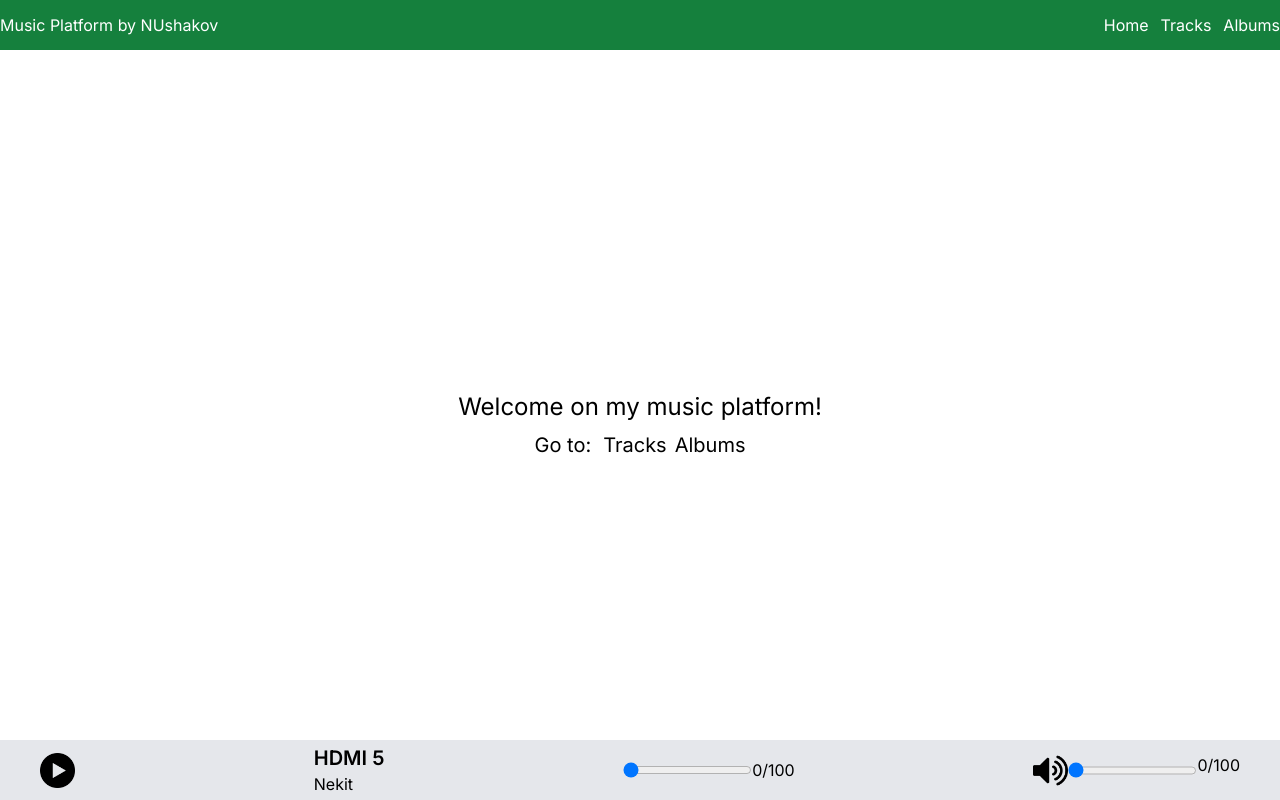
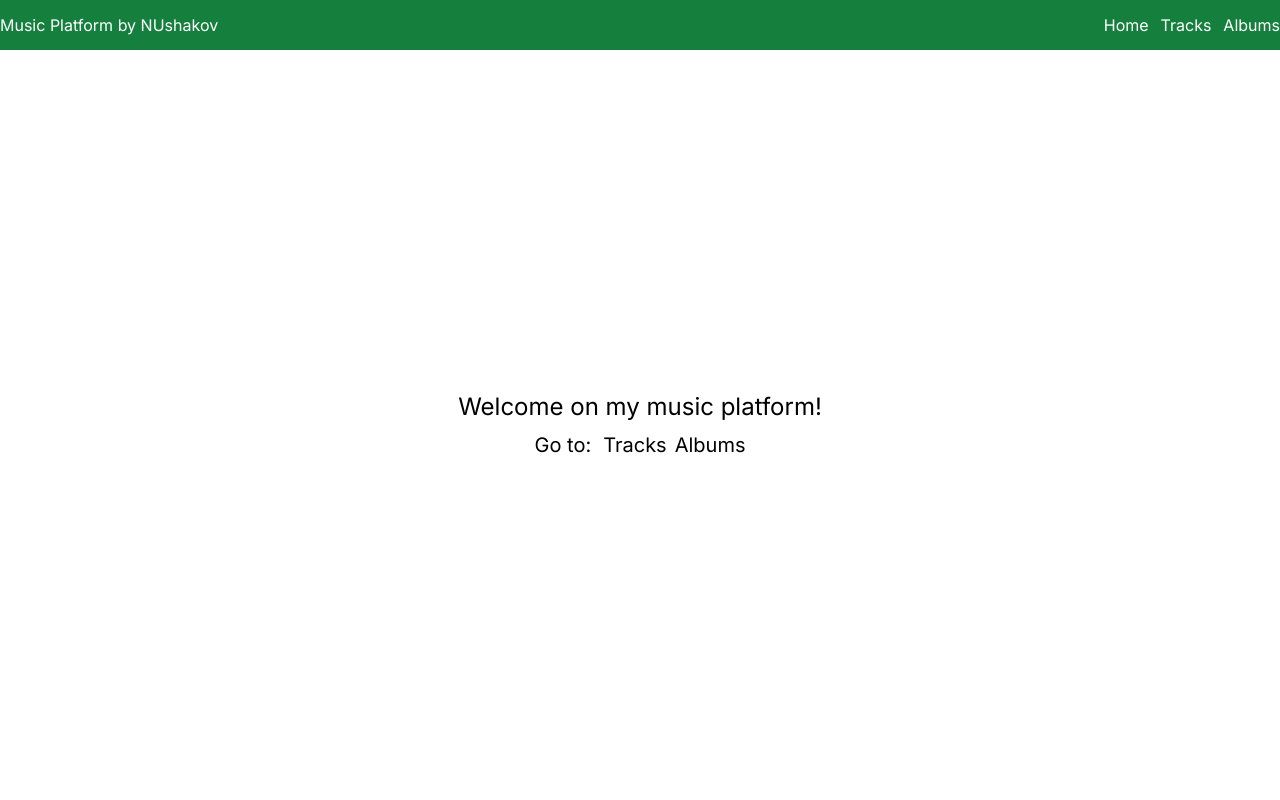
Before and after one commit to foreverflyyy/next-clone-spotify, a Next.js app in the folder client/: page / in a window 1280 px wide. Built offline with nearby package versions, Linux system fonts and the light colour scheme.

Commit message:
front: working player and cards of tracks

```diff
--- a/client/src/components/Player.tsx
+++ b/client/src/components/Player.tsx
@@ -1,11 +1,12 @@
 "use client"
-
-import React, {useState} from 'react';
+import React, {useEffect} from 'react';
 import Image from "next/image";
 import {ITrack} from "@/models/track";
 import TrackProgress from "@/components/TrackProgress";
 import {useAppDispatch, useAppSelector} from "@/store/hooks";
-import {setPause} from "@/store/features/playerSlice";
+import {setCurrentTime, setDuration, setPause, setVolume} from "@/store/features/playerSlice";
+
+let audio: any = null;
 
 const Player = () => {
 
@@ -19,14 +20,59 @@ const Player = () => {
 
     const dispatch = useAppDispatch();
 
-    const track: ITrack = {
-        "_id": "64b6cea987a5ec39938ff6f8",
-        "name": "HDMI 5",
-        "artist": "Nekit",
-        "text": "bla bla bla",
-        "listeners": 0,
-        "comments": []
+    useEffect(() => {
+        if(!active) {
+            audio = new Audio();
+        } else {
+            setAudio();
+            play();
+        }
+    }, [active])
+
+    useEffect(() => {
+        if(pause) {
+            stop();
+        } else {
+            play();
+        }
+
+    }, [pause])
+
+    const setAudio = () => {
+        if(active) {
+            audio.src = "http://localhost:5000/" + active.audio;
+            audio.volume = volume / 100;
+            audio.onloadedmetadata = () => {
+                dispatch(setDuration(Math.ceil(audio.duration)));
+            }
+            audio.ontimeupdate = () => {
+                dispatch(setCurrentTime(Math.ceil(audio.currentTime)));
+            }
+        }
     }
+
+    const play = () => {
+        audio.play();
+        dispatch(setPause(false));
+    }
+
+    const stop = () => {
+        audio.pause();
+        dispatch(setPause(true));
+    }
+
+    const changeVolume = (e: React.ChangeEvent<HTMLInputElement>) => {
+        audio.volume = Number(e.target.value) / 100;
+        dispatch(setVolume(Number(e.target.value)));
+    }
+
+    const changeCurrentTime = (e: React.ChangeEvent<HTMLInputElement>) => {
+        audio.currentTime = Number(e.target.value);
+        dispatch(setCurrentTime(Number(e.target.value)));
+    }
+
+    if(!active)
+        return null;
 
     return (
         <div className={"fixed bottom-0 h-[60px] w-full flex items-center justify-between bg-gray-200 px-10 py-4"}>
@@ -38,7 +84,7 @@ const Player = () => {
                         height={35}
                         alt="Play"
                         className={"cursor-pointer hover:scale-[1.2] duration-300"}
-                        onClick={() => dispatch(setPause(false))}
+                        onClick={play}
                     />
                 )
                 : (
@@ -48,18 +94,18 @@ const Player = () => {
                         height={35}
                         alt="Pause"
                         className={"cursor-pointer hover:scale-[1.2] duration-300"}
-                        onClick={() => dispatch(setPause(true))}
+                        onClick={stop}
                     />
                 )
             }
             <div className={"flex flex-col"}>
-                <h2 className={"font-semibold text-xl"}>{track.name}</h2>
-                <h2>{track.artist}</h2>
+                <h2 className={"font-semibold text-xl"}>{active?.name}</h2>
+                <h2>{active?.artist}</h2>
             </div>
             <TrackProgress
-                right={100}
-                left={0}
-                onChange={(e) => {}}
+                left={currentTime}
+                right={duration}
+                onChange={changeCurrentTime}
             />
             <div className={"flex"}>
                 <Image
@@ -71,9 +117,9 @@ const Player = () => {
                     onClick={() => console.log("volume")}
                 />
                 <TrackProgress
+                    left={volume}
                     right={100}
-                    left={0}
-                    onChange={(e) => {}}
+                    onChange={changeVolume}
                 />
             </div>
         </div>
--- a/client/src/components/TrackItem.tsx
+++ b/client/src/components/TrackItem.tsx
@@ -3,19 +3,37 @@ import {ITrack} from "@/models/track";
 import {useRouter} from "next/navigation";
 import Image from 'next/image'
 import axios from "axios";
+import {useAppDispatch, useAppSelector} from "@/store/hooks";
+import {setActive, setPause} from "@/store/features/playerSlice";
 
 interface TrackItemProps {
     track: ITrack;
-    active?: boolean;
 }
 
-const TrackItem = ({track, active = false}: TrackItemProps) => {
+const TrackItem = ({track}: TrackItemProps) => {
 
     const router = useRouter();
 
+    const {
+        active,
+        pause
+    } = useAppSelector(state => state.player);
+
+    const dispatch = useAppDispatch();
+
     const playTrack = (e: React.MouseEvent<HTMLImageElement>) => {
+
+        if(active?._id === track?._id && pause){
+            dispatch(setPause(false));
+        }
+
         e.stopPropagation();
-        console.log("play")
+        dispatch(setActive(track));
+    }
+
+    const stopTrack = (e: React.MouseEvent<HTMLImageElement>) => {
+        e.stopPropagation();
+        dispatch(setPause(true));
     }
 
     const deleteTrack = async (e: React.MouseEvent<HTMLImageElement>) => {
@@ -44,15 +62,15 @@ const TrackItem = ({track, active = false}: TrackItemProps) => {
                     />
                 </div>
                 <div className={"flex justify-between"}>
-                    {active
+                    {active && active._id === track._id && !pause
                         ? (
                             <Image
                                 src={"/pause.png"}
                                 width={35}
                                 height={35}
-                                alt="Picture play"
+                                alt="Pause"
                                 className={"cursor-pointer hover:scale-[1.2] duration-300"}
-                                onClick={e => playTrack(e)}
+                                onClick={stopTrack}
                             />
                         )
                         : (
@@ -60,9 +78,9 @@ const TrackItem = ({track, active = false}: TrackItemProps) => {
                                 src={"/play-button.png"}
                                 width={35}
                                 height={35}
-                                alt="Picture play"
+                                alt="Play"
                                 className={"cursor-pointer hover:scale-[1.2] duration-300"}
-                                onClick={e => playTrack(e)}
+                                onClick={playTrack}
                             />
                         )
                     }
--- a/client/src/components/TrackProgress.tsx
+++ b/client/src/components/TrackProgress.tsx
@@ -11,10 +11,10 @@ const TrackProgress = ({left, right, onChange}: TrackProgressProps) => {
         <div className={"flex"}>
             <input
                 type="range"
-                min={left}
+                min={0}
                 max={right}
                 value={left}
-                onChange={e => onChange(e)}
+                onChange={onChange}
             />
             <h2>{left}/{right}</h2>
         </div>
--- a/client/src/store/features/playerSlice.ts
+++ b/client/src/store/features/playerSlice.ts
@@ -4,7 +4,7 @@ import {ITrack} from "@/models/track";
 
 const initialState: IPlayerState = {
     active: null,
-    volume: 0,
+    volume: 50,
     currentTime: 0,
     duration: 0,
     pause: true
```
